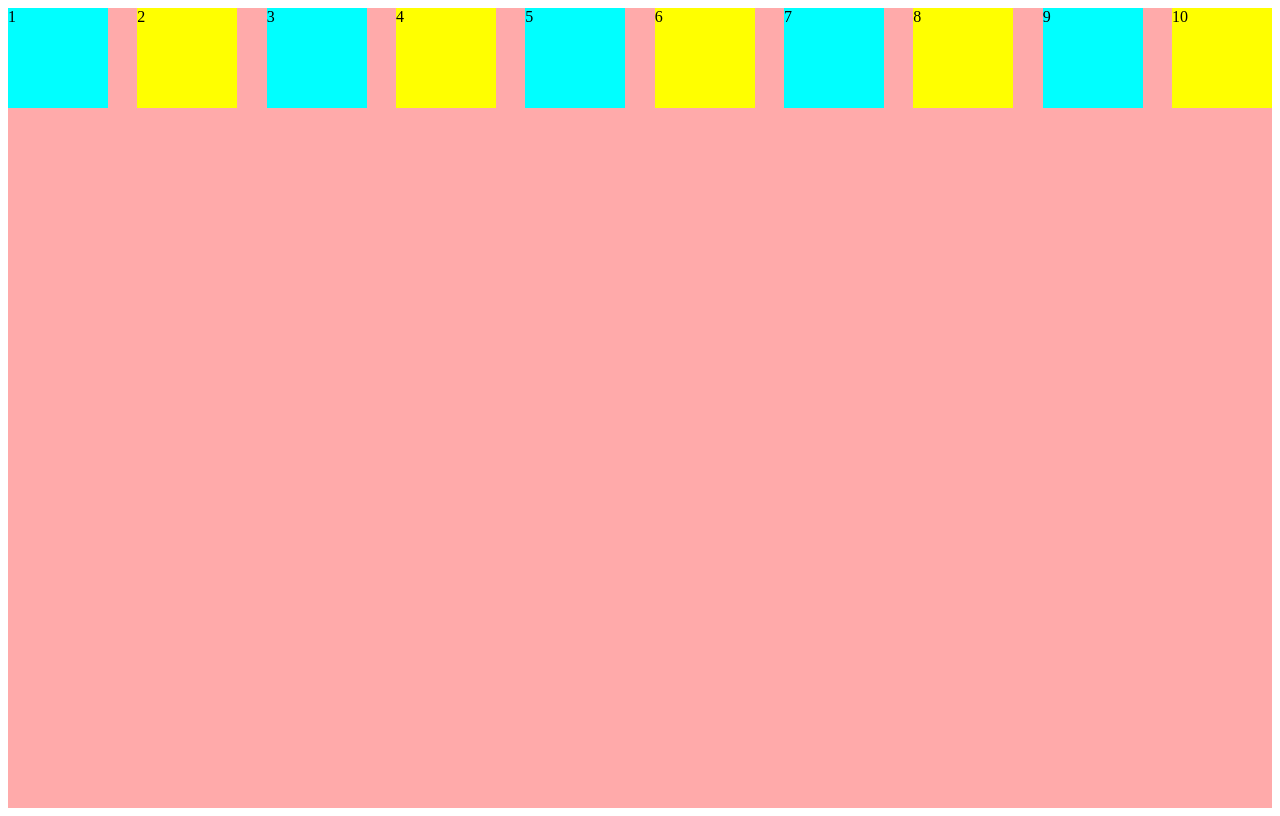
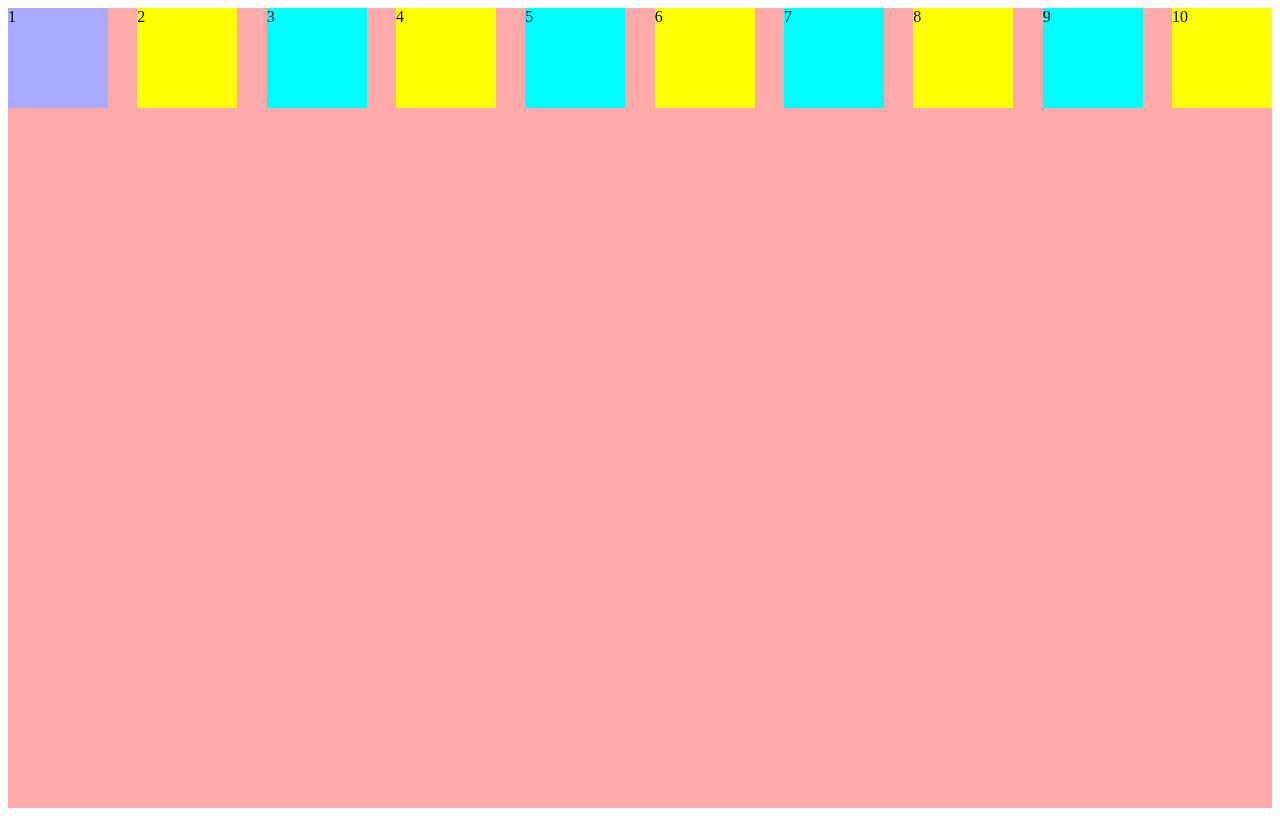
Before and after one commit to hcleexavi/example, a PHP site: page /0815.html in a window 1280 px wide. Run offline with PHP 8.4, Linux system fonts and the light colour scheme.

Commit message:
테스트

```diff
--- a/flex/0815.css
+++ b/flex/0815.css
@@ -26,11 +26,11 @@
 .item:nth-child(even) {background-color: #ff0;}
 
 .item1 {
-  /* order:3; */
-  background-color: #0ff;
+  background-color: #aaf !important;
 
 }
 xx.item1 {
+  order:3;
   flex-grow: 1;
   flex-shrink: 1;
   flex-basis:50%; /* auto */
```
